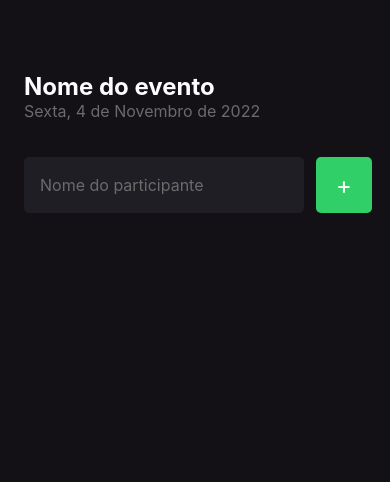
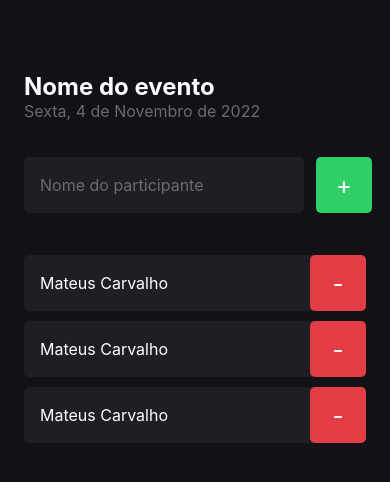
Before and after one commit to mateusrc-dev/imhere, a React Native app: screen / in a window 390 px wide. Shown: the top 482 px of the page. Built offline with nearby package versions, Linux system fonts and the light colour scheme.

Commit message:
create component Participant

```diff
--- /dev/null
+++ b/src/components/Participant/index.tsx
@@ -0,0 +1,19 @@
+import { View, Text, TouchableOpacity } from "react-native";
+import { styles } from "./styles";
+
+function handleParticipantAdd() {
+  console.log("vá se lascar!");
+}
+
+export function Participant() {
+  return (
+    <View style={styles.container}>
+      <Text style={styles.name}>Mateus Carvalho</Text>
+      <TouchableOpacity style={styles.button} onPress={handleParticipantAdd}>
+          {/*esse elemento é para indicar que aqui é uma região clicável da aplicação*/}
+          <Text style={styles.buttonText}>-</Text>
+          {/*temos que colocar o elemento Text para não dar erro*/}
+        </TouchableOpacity>
+    </View>
+  );
+}
--- /dev/null
+++ b/src/components/Participant/styles.ts
@@ -0,0 +1,31 @@
+import { StyleSheet } from "react-native";
+
+export const styles = StyleSheet.create({
+  container: {
+    width: "100%",
+    backgroundColor: "#1F1E25",
+    borderRadius: 5,
+    flexDirection: 'row',
+    alignItems: 'center',
+    justifyContent: 'center',
+    marginBottom: 10,
+  },
+  name: {
+    color: '#FFF',
+    fontSize: 16,
+    flex: 1, // para ocupar o máximo de espaço - o botão vai ser empurrado para o canto
+    marginLeft: 16,
+  },
+  button: {
+    width: 56,
+    height: 56,
+    borderRadius: 5,
+    backgroundColor: "#E23C44",
+    alignItems: "center", // o flexbox já está ativado
+    justifyContent: "center",
+  },
+  buttonText: {
+    color: "#FFF",
+    fontSize: 24,
+  },
+});
--- a/src/screens/Home/index.tsx
+++ b/src/screens/Home/index.tsx
@@ -1,4 +1,5 @@
 import { Text, View, TextInput, TouchableOpacity } from "react-native"; // esse elemento é nativo do react-native que é específico para contexto mobile - View é como se fosse uma div
+import { Participant } from "../../components/Participant";
 import { styles } from "./styles";
 
 export function Home() {
@@ -27,6 +28,10 @@
           {/*temos que colocar o elemento Text para não dar erro*/}
         </TouchableOpacity>
       </View>
+
+      <Participant />
+      <Participant />
+      <Participant />
     </View>
   );
 }
```
Also changed, not shown: src/screens/Home/styles.ts (+9 -9 lines).
